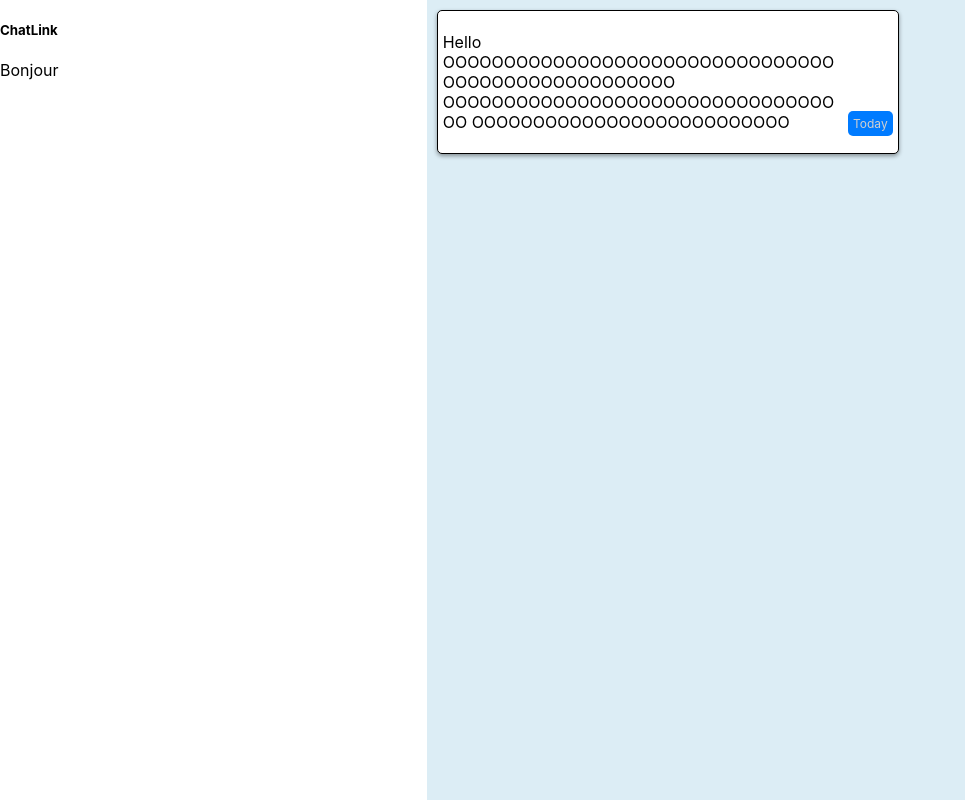
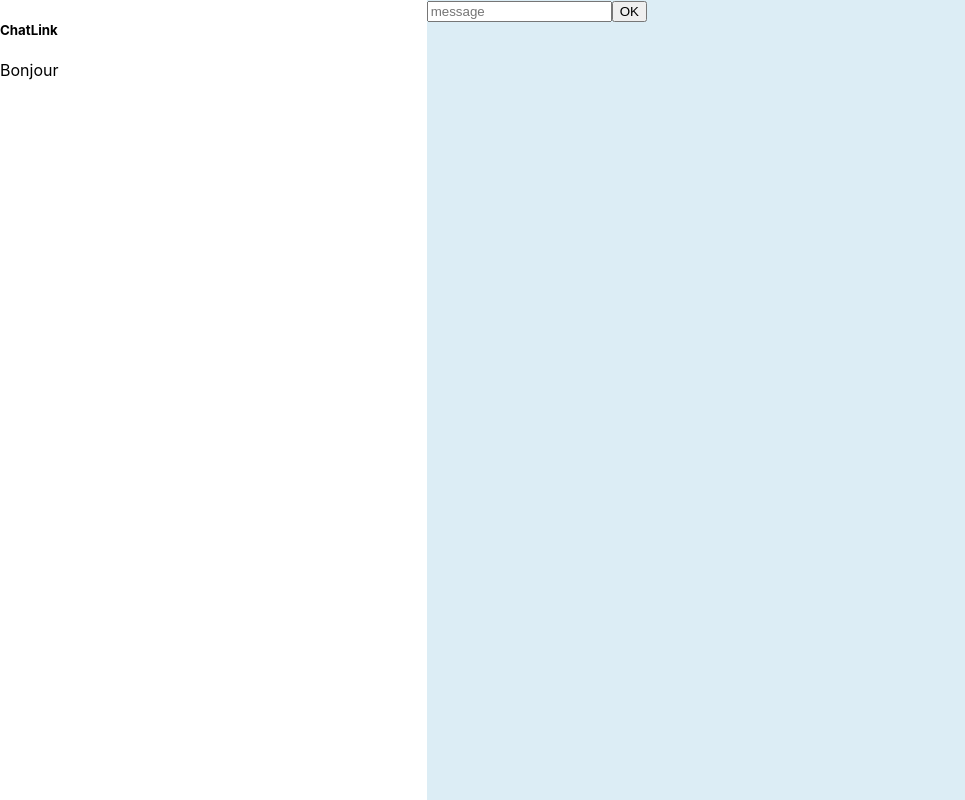
Before and after one commit to OthmaneB-Pro/ChatLink, a React (Create React App) app: page /messaging in a window 1280 px wide. Shown: the whole page, without its empty margins (0-965 px from the left). Built offline with nearby package versions, Linux system fonts and the light colour scheme.

Commit message:
✨ T04 : Crud > Create > New message with current time and texte write in form

```diff
--- a/src/components/pages/messaging/message/MainMessage.tsx
+++ b/src/components/pages/messaging/message/MainMessage.tsx
@@ -1,8 +1,37 @@
+import { useState } from "react";
 import Message from "../../../reusable-ui/Message";
+import { getCurrentTime } from "../../../../utils/getCurrentTime";
 
 export default function MainMessage() {
-  return <div className="messages">
+  const [message, setMessage] = useState<{ text: string; timestamp: string }[]>([]);
+  const [currentMessage, setCurrentMessage] = useState("");
 
-    <Message label="Hello OOOOOOOOOOOOOOOOOOOOOOOOOOOOOOOOOOOOOOOOOOOOOOOOOOO OOOOOOOOOOOOOOOOOOOOOOOOOOOOOOOOOO OOOOOOOOOOOOOOOOOOOOOOOOOO" timestamp="Today" />
-  </div>;
+  const handleSubmit = (event: React.FormEvent<HTMLFormElement>) => {
+    event.preventDefault();
+    if (currentMessage.trim() === "") return;
+    const timestamp = getCurrentTime();
+    const newMessage = { text: currentMessage, timestamp };
+
+    setMessage([...message, newMessage]);
+    setCurrentMessage("");
+  };
+  return (
+    <div className="messages">
+      {message.map((message, index) => (
+        <Message label={message.text} key={index} timestamp={message.timestamp} />
+      ))}
+
+      <form onSubmit={handleSubmit}>
+        <input
+          type="text"
+          placeholder="message"
+          value={currentMessage}
+          onChange={(event) => {
+            setCurrentMessage(event.target.value);
+          }}
+        />
+        <button type="submit">OK</button>
+      </form>
+    </div>
+  );
 }
--- /dev/null
+++ b/src/utils/getCurrentTime.ts
@@ -0,0 +1,6 @@
+export function getCurrentTime() {
+  const now = new Date();
+  const hours = now.getHours().toString().padStart(2, "0");
+  const minutes = now.getMinutes().toString().padStart(2, "0");
+  return `${hours}:${minutes}`;
+}
```
